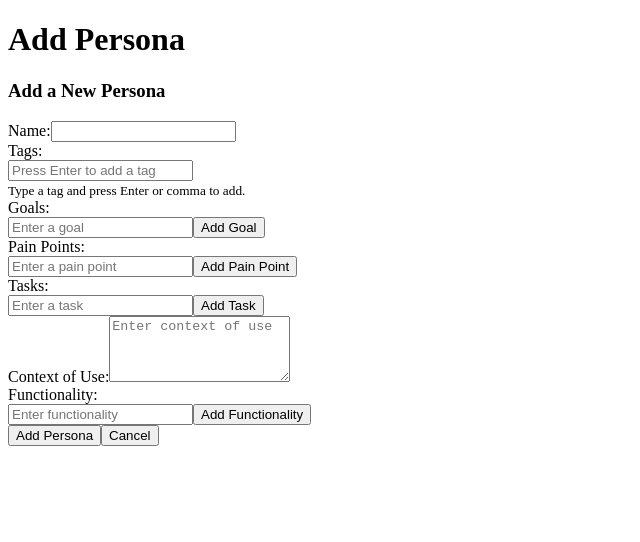
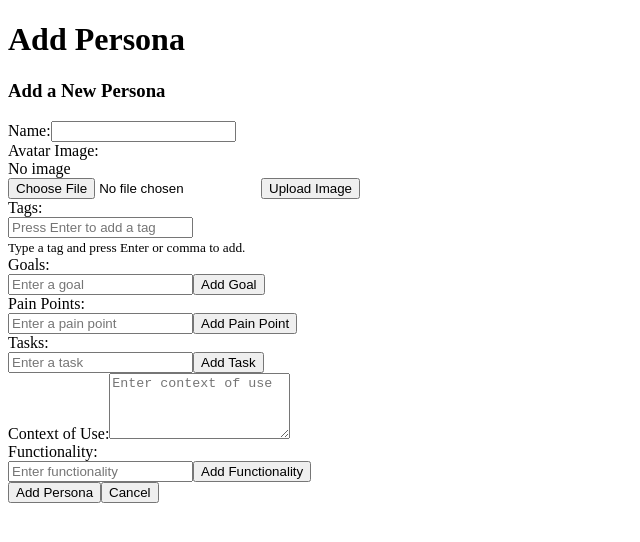
Before and after one commit to andiaz/persona-cms, a Next.js app: page /add-persona in a window 1280 px wide. Shown: the top 542 px of the page, without its empty margins (0-640 px from the left). Built offline with nearby package versions, Linux system fonts and the light colour scheme.

Commit message:
Added support for persona images.

```diff
--- a/components/PersonaForm.js
+++ b/components/PersonaForm.js
@@ -1,6 +1,7 @@
 // components/PersonaForm.js
-import React, { useState, useEffect } from 'react';
+import React, { useState, useEffect, useRef } from 'react';
 import { useRouter } from 'next/router';
+import Image from 'next/image';
 
 const PersonaForm = ({ onAddPersona, personaToEdit, onEditPersona }) => {
   const [name, setName] = useState('');
@@ -10,6 +11,10 @@ const PersonaForm = ({ onAddPersona, personaToEdit, onEditPersona }) => {
   const [tasks, setTasks] = useState(['']);
   const [functionality, setFunctionality] = useState(['']);
   const [tags, setTags] = useState([]);
+  const [avatarImage, setAvatarImage] = useState(
+    personaToEdit?.avatarImage || null
+  );
+  const fileInputRef = useRef(null);
 
   const router = useRouter();
 
@@ -22,7 +27,20 @@ const PersonaForm = ({ onAddPersona, personaToEdit, onEditPersona }) => {
       setFunctionality(personaToEdit.functionality || ['']);
       setContextOfUse(personaToEdit.contextOfUse || '');
       setTags(personaToEdit.tags || []);
+      setAvatarImage(personaToEdit.avatarImage || null);
     }
+
+    // Cleanup function
+    return () => {
+      setName('');
+      setGoals(['']);
+      setPainPoints(['']);
+      setTasks(['']);
+      setFunctionality(['']);
+      setContextOfUse('');
+      setTags([]);
+      setAvatarImage(null);
+    };
   }, [personaToEdit]);
 
   const handleAddTag = (e) => {
@@ -80,6 +98,17 @@ const PersonaForm = ({ onAddPersona, personaToEdit, onEditPersona }) => {
     setField((prev) => prev.filter((_, i) => i !== index));
   };
 
+  const handleImageUpload = (event) => {
+    const file = event.target.files[0];
+    if (file && file.type.startsWith('image/')) {
+      const reader = new FileReader();
+      reader.onloadend = () => {
+        setAvatarImage(reader.result);
+      };
+      reader.readAsDataURL(file);
+    }
+  };
+
   const handleSubmit = (event) => {
     event.preventDefault();
 
@@ -92,6 +121,7 @@ const PersonaForm = ({ onAddPersona, personaToEdit, onEditPersona }) => {
       functionality,
       contextOfUse,
       tags,
+      avatarImage,
     };
 
     if (personaToEdit) {
@@ -136,6 +166,51 @@ const PersonaForm = ({ onAddPersona, personaToEdit, onEditPersona }) => {
           required
           className="w-full px-4 py-2 border border-gray-300 rounded-md shadow-sm focus:ring-2 focus:ring-indigo-500"
         />
+      </div>
+
+      <div className="space-y-2">
+        <label className="block text-sm font-medium">Avatar Image:</label>
+        <div className="flex items-center gap-4">
+          <div className="relative w-32 h-32 bg-gray-200 rounded-full overflow-hidden">
+            {avatarImage ? (
+              <Image
+                src={avatarImage}
+                alt="Avatar preview"
+                fill
+                className="object-cover"
+              />
+            ) : (
+              <div className="w-full h-full flex items-center justify-center text-gray-400">
+                No image
+              </div>
+            )}
+          </div>
+          <div className="flex flex-col gap-2">
+            <input
+              type="file"
+              ref={fileInputRef}
+              onChange={handleImageUpload}
+              accept="image/*"
+              className="hidden"
+            />
+            <button
+              type="button"
+              onClick={() => fileInputRef.current?.click()}
+              className="px-4 py-2 bg-blue-500 text-white rounded-md hover:bg-blue-600"
+            >
+              Upload Image
+            </button>
+            {avatarImage && (
+              <button
+                type="button"
+                onClick={() => setAvatarImage(null)}
+                className="px-4 py-2 bg-red-500 text-white rounded-md hover:bg-red-600"
+              >
+                Remove Image
+              </button>
+            )}
+          </div>
+        </div>
       </div>
 
       <div className="space-y-2">
```
Also changed, not shown: components/PersonaLayout.js (+14 -2 lines), components/PersonaList.js (+18 -1 lines).
